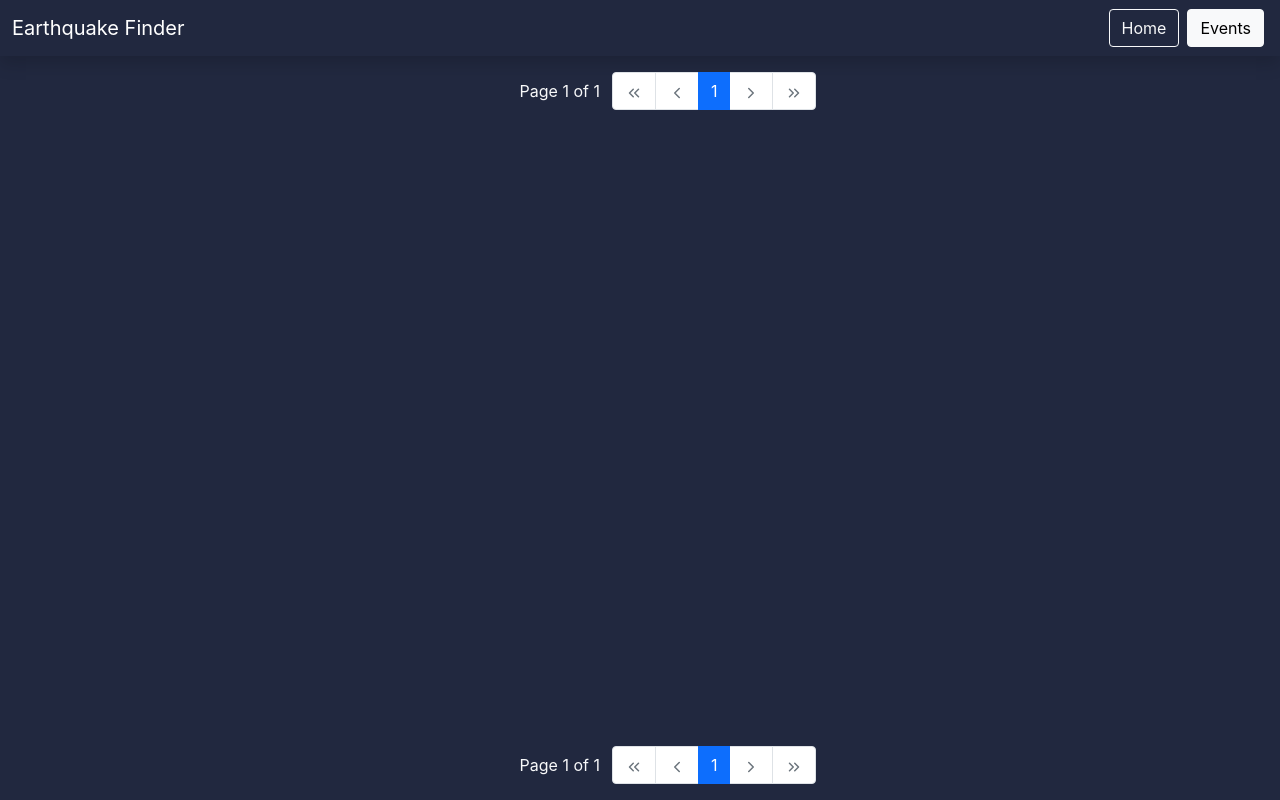
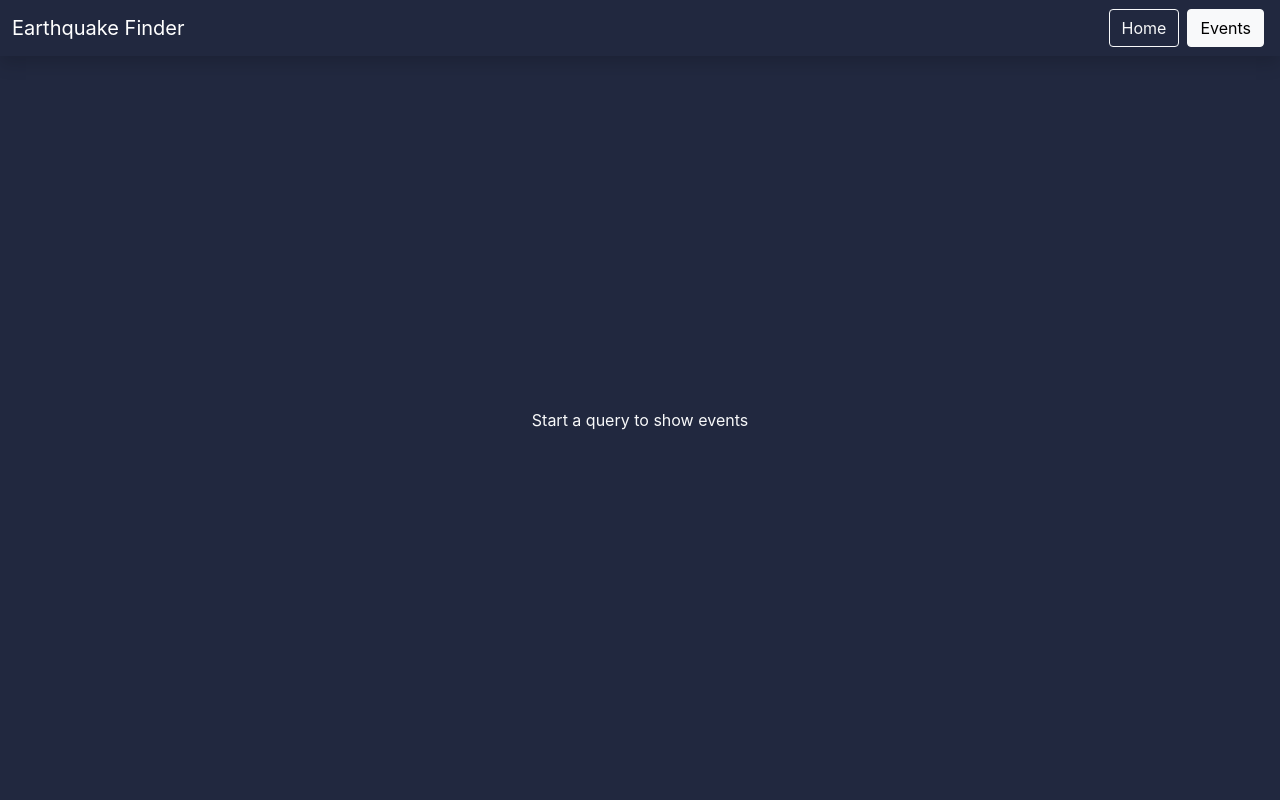
Before and after one commit to sdbo3b/earthquake-finder, a React (Create React App) app: page /Events in a window 1280 px wide. Built offline with nearby package versions, Linux system fonts and the light colour scheme.

Commit message:
Open additional details on new tab rather than current

```diff
--- a/src/components/events/EventCard.tsx
+++ b/src/components/events/EventCard.tsx
@@ -52,7 +52,11 @@ const EventCard: React.FC<EventCardProps> = ({ feature }) => {
         <p className="card-text">
           Longitude: {feature.geometry["coordinates"][0]}
         </p>
-        <a href={feature.properties?.url} className="btn btn-primary">
+        <a
+          href={feature.properties?.url}
+          target="_blank"
+          className="btn btn-primary"
+        >
           Click here for more details
         </a>
       </div>
--- a/src/components/events/Events.tsx
+++ b/src/components/events/Events.tsx
@@ -181,13 +181,9 @@ const Events: React.FC = () => {
         );
       default:
         return (
-          <React.Fragment>
-            {getNav()}
-            <div className="flex-grow-1 primary-color text-light row gy-0 gx-0 justify-content-center">
-              {getPageFeatures()}
-            </div>
-            {getNav()}
-          </React.Fragment>
+          <div className="text-light">
+            <p>Start a query to show events</p>
+          </div>
         );
     }
   };
```
